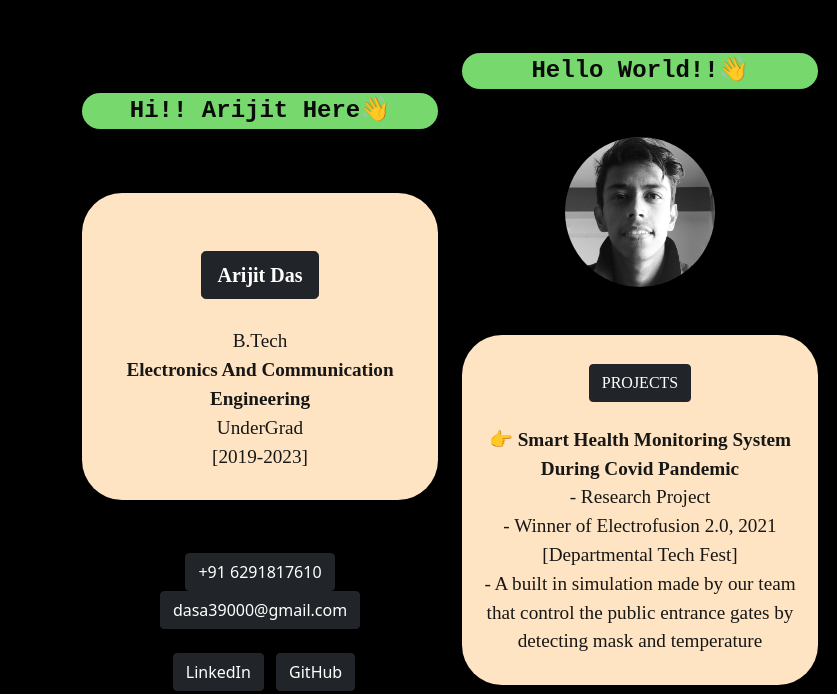
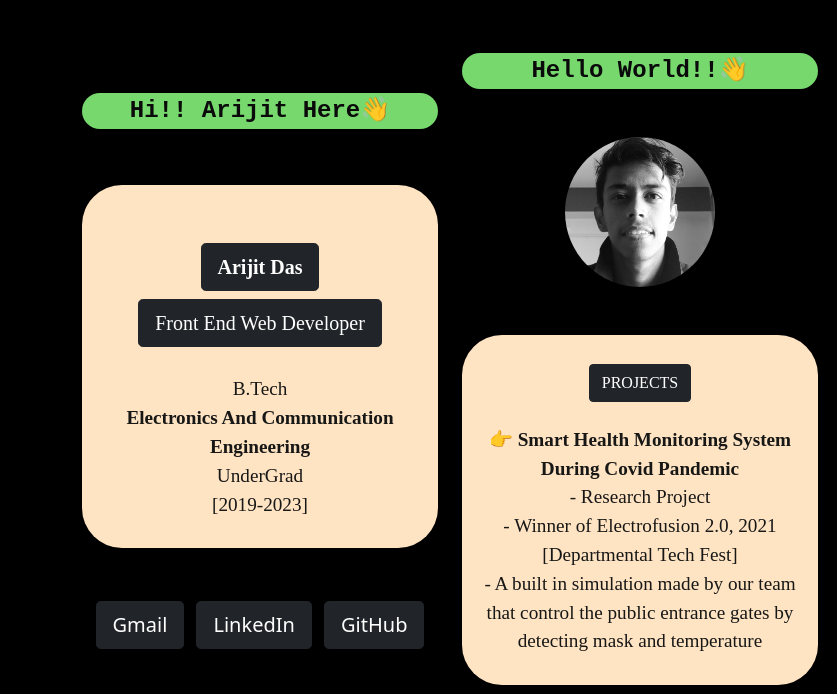
Before and after one commit to arijit-2000/Portfolio-Website, a plain HTML site: page myPf/index.html in a window 1280 px wide. Shown: the part 51-745 px from the top of the page, 0-837 px from the left. Drawn offline with nearby package versions, Linux system fonts and the light colour scheme.

Commit message:
Update index.html

```diff
--- a/myPf/index.html
+++ b/myPf/index.html
@@ -24,15 +24,16 @@
       <div class="row mt-5 text-center">
         <div class="col my-5">
             <header> <b>Hi!!  Arijit Here&#128075;</b></header><br><br>
-            <section class=" fc mt-3 text-center"><br><br>
-                <button class="btn btn-dark btn-lg"><b>Arijit Das</b></button><br><br>
+            <section class=" fc mt-2 text-center"><br><br>
+                <button class="btn btn-dark btn-lg "><b>Arijit Das</b></button><br>
+                <button class="btn btn-dark btn-lg mt-2">Front End Web Developer</button><br><br>
                 B.Tech <br> <b>Electronics And Communication Engineering</b> <br>UnderGrad<br>
                 [2019-2023] <br><br>
             </section><br><br>
-            <button class="btn btn-dark mx-2">+91 6291817610</button>
-                <button class="btn btn-dark">dasa39000@gmail.com</button><br><br>
-                <button class="btn btn-dark mx-2">LinkedIn</button>
-                <button class="btn btn-dark">GitHub</button>
+
+                <button class="btn btn-dark btn-lg">Gmail</button>
+                <button class="btn btn-dark btn-lg mx-2">LinkedIn</button>
+                <button class="btn btn-dark btn-lg">GitHub</button>
                 <br><br><br>
 
             <section class="root">
@@ -82,7 +83,7 @@
                 <b>- Winner of Electrofusion 2.0, 2021 <br>
                     [Departmental Tech Fest]</b><br><br>
                     <b>- Participated in AICTE Sponsored <br>International Conference "CCNMT 2022"</b><br><br>
-                <b>- Full Stack Web Development from UDEMY</b><br><br>
+                <b>- Front End Web Development from UDEMY</b><br><br>
                 <b>- DSA course from COURSERA</b><br><br>
             </section>
         </div>
```
